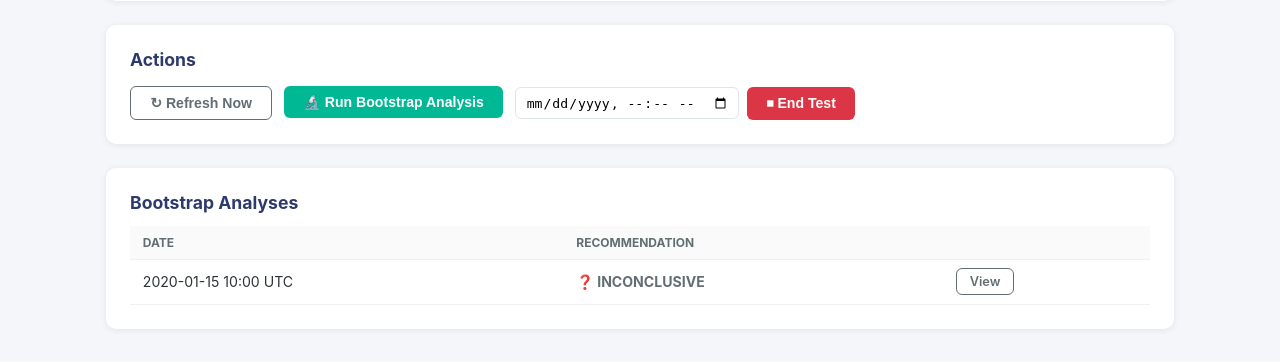
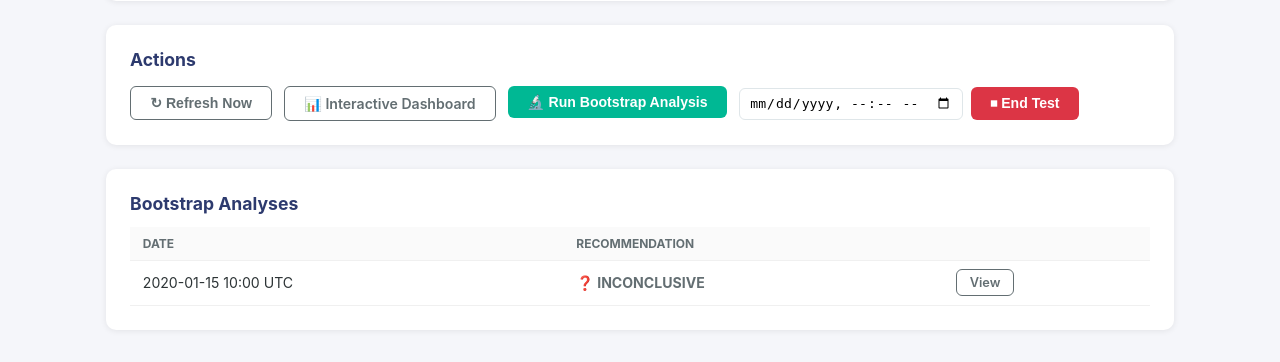
Before and after one commit to strtyu/ab-test-agent, a FastAPI app: template ab_agent/templates/test_detail.html in a window 1280 px wide. Shown: the part 484-846 px from the top of the page. Before the commit the page ends 815 px from the top, so only its background shows below. Run offline with FastAPI, Linux system fonts and the light colour scheme; the template is opened without the code that fills it: most values are stand-ins (such as "Sample title", 1, 10 or a date in 2020); some libraries are stand-ins or nearby versions.

Commit message:
fix: show dashboard button when dashboard_html exists, fix analyze button

```diff
--- a/ab_agent/templates/test_detail.html
+++ b/ab_agent/templates/test_detail.html
@@ -112,13 +112,13 @@
     </form>
 
     <!-- Interactive dashboard -->
-    {% if snap and snap.dashboard_path %}
+    {% if snap %}
     <a href="/tests/{{ test.id }}/dashboard" class="btn btn-outline" target="_blank">📊 Interactive Dashboard</a>
     {% endif %}
 
     <!-- Run analysis -->
-    <form method="post" action="/tests/{{ test.id }}/analyze">
-      <button type="submit" class="btn btn-success">🔬 Run Bootstrap Analysis</button>
+    <form method="post" action="/tests/{{ test.id }}/analyze" style="display:inline">
+      <button type="submit" class="btn btn-success" style="cursor:pointer">🔬 Run Bootstrap Analysis</button>
     </form>
 
     <!-- End test (only if still running) -->
```
